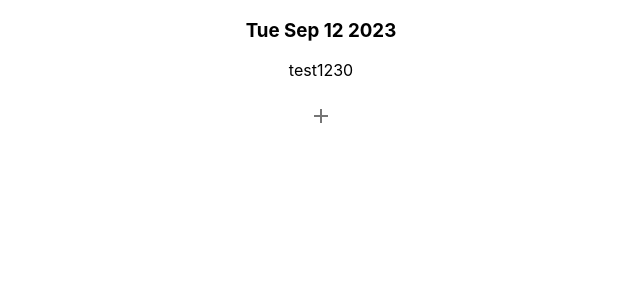
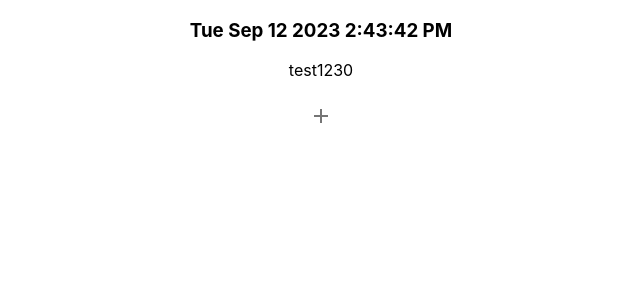
Before and after one commit to kpatterson395/insiten_project_1, a React (Create React App) app: page / in a window 1280 px wide. Shown: the top 300 px of the page, without its empty margins (319-959 px from the left). Built offline with nearby package versions, Linux system fonts and the light colour scheme.

Commit message:
fix submit and formatting'

```diff
--- a/package.json
+++ b/package.json
@@ -18,6 +18,7 @@
     "react-dom": "^18.2.0",
     "react-scripts": "5.0.1",
     "typescript": "^4.9.5",
+    "uuid": "^9.0.1",
     "web-vitals": "^2.1.4"
   },
   "scripts": {
@@ -43,5 +44,8 @@
       "last 1 firefox version",
       "last 1 safari version"
     ]
+  },
+  "devDependencies": {
+    "@types/uuid": "^9.0.3"
   }
 }
--- a/src/AddNoteForm.tsx
+++ b/src/AddNoteForm.tsx
@@ -4,6 +4,7 @@ import TextField from '@mui/material/TextField';
 import Button from '@mui/material/Button';
 import { NoteInterface } from './App';
 import { useState } from 'react';
+import { v4 as uuidv4 } from 'uuid';
 
 export interface IAppProps {
 
@@ -16,7 +17,7 @@ export default function AddNoteForm({handleSubmitNewNote}: IAppProps) {
   const [ text, setText ] = useState('')
 
   const handleSubmit = () => {
-    handleSubmitNewNote({text, date: new Date(), id: '2'})
+    handleSubmitNewNote({text, date: new Date(), id: uuidv4()})
   }
 
   return (
--- a/src/Controls.tsx
+++ b/src/Controls.tsx
@@ -17,6 +17,7 @@ export default function Controls ({addNote}: IAppProps) {
 
   const handleSubmitNewNote = (note: NoteInterface) => {
     addNote(note)
+    setShowAddForm(false)
   }
 
   return (
--- a/src/Note.tsx
+++ b/src/Note.tsx
@@ -10,7 +10,7 @@ interface IProps {
 export default function Note({note}: IProps) {
   return (
     <div>
-        <h3>{note.date.toDateString()}</h3>
+        <h3>{note.date.toDateString() + " " + note.date.toLocaleTimeString()}</h3>
       <p>{note.text}</p>
     </div>
   );
```
Also changed, not shown: 1 other file (tests, documents, lock files or other folders).
